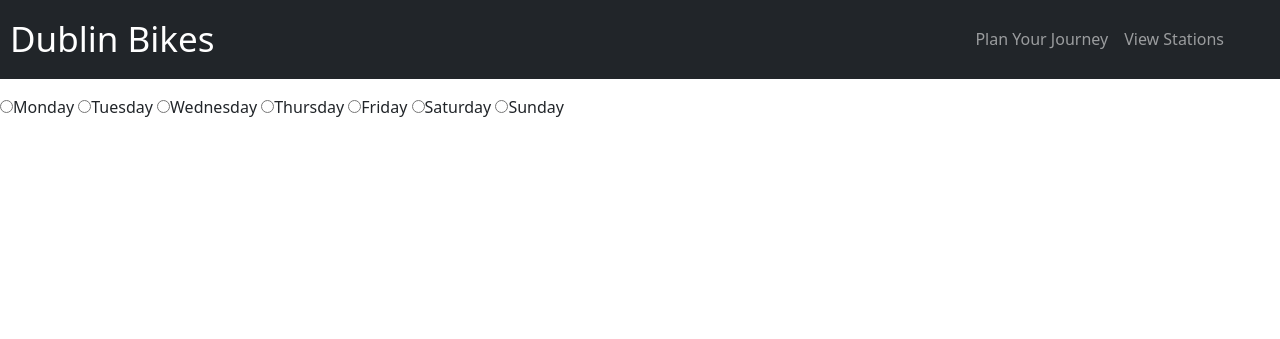
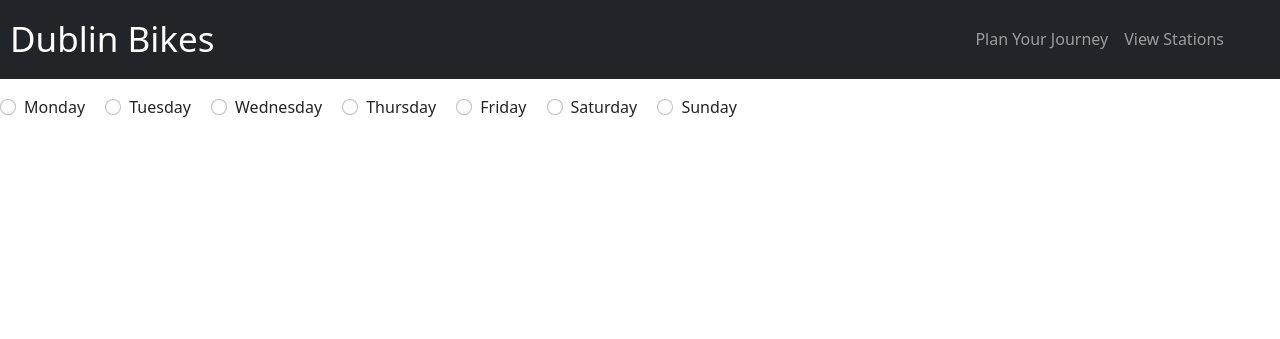
Before and after one commit to michaeldavitt/COMP30830_Dublin_Bikes_App, a Python web app: template web/templates/specific_station.html in a window 1280 px wide. Shown: the top 339 px of the page. Run offline with Jinja, Linux system fonts and the light colour scheme; the template is opened without the code that fills it, so the values that code supplies are empty; some libraries are stand-ins or nearby versions.

Commit message:
Redesigns checkboxes using Bootstrap

```diff
--- a/web/templates/specific_station.html
+++ b/web/templates/specific_station.html
@@ -7,13 +7,28 @@
         <ul id="station_info"></ul>
     </div>
 
-    <input type="radio" id="Monday" name="Monday" value="Monday" onclick="displayBikeAvailabilityChart(value)"><label for="Monday">Monday</label>
-    <input type="radio" id="Tuesday" name="Tuesday" value="Tuesday" onclick="displayBikeAvailabilityChart(value)"><label for="Tuesday">Tuesday</label>
-    <input type="radio" id="Wednesday" name="Wednesday" value="Wednesday" onclick="displayBikeAvailabilityChart(value)"><label for="Wednesday">Wednesday</label>
-    <input type="radio" id="Thursday" name="Thursday" value="Thursday" onclick="displayBikeAvailabilityChart(value)"><label for="Thursday">Thursday</label>
-    <input type="radio" id="Friday" name="Friday" value="Friday" onclick="displayBikeAvailabilityChart(value)"><label for="Friday">Friday</label>
-    <input type="radio" id="Saturday" name="Saturday" value="Saturday" onclick="displayBikeAvailabilityChart(value)"><label for="Saturday">Saturday</label>
-    <input type="radio" id="Sunday" name="Sunday" value="Sunday" onclick="displayBikeAvailabilityChart(value)"><label for="Sunday">Sunday</label>
+
+    <div class="form-check form-check-inline">
+        <input type="radio" class="form-check-input" id="Monday_Bikes" name="Radio_Bikes" value="Monday" onclick="displayBikeAvailabilityChart(value)"><label class="form-check-label" for="Monday_Bikes">Monday</label>
+    </div>
+    <div class="form-check form-check-inline">
+        <input type="radio" class="form-check-input" id="Tuesday_Bikes" name="Radio_Bikes" value="Tuesday" onclick="displayBikeAvailabilityChart(value)"><label class="form-check-label" for="Tuesday_Bikes">Tuesday</label>
+    </div>
+    <div class="form-check form-check-inline">
+        <input type="radio" class="form-check-input" id="Wednesday_Bikes" name="Radio_Bikes" value="Wednesday" onclick="displayBikeAvailabilityChart(value)"><label class="form-check-label" for="Wednesday_Bikes">Wednesday</label>
+    </div>
+    <div class="form-check form-check-inline">
+        <input type="radio" class="form-check-input" id="Thursday_Bikes" name="Radio_Bikes" value="Thursday" onclick="displayBikeAvailabilityChart(value)"><label class="form-check-label" for="Thursday_Bikes">Thursday</label>
+    </div>
+    <div class="form-check form-check-inline">
+        <input type="radio" class="form-check-input" id="Friday_Bikes" name="Radio_Bikes" value="Friday" onclick="displayBikeAvailabilityChart(value)"><label class="form-check-label" for="Friday_Bikes">Friday</label>
+    </div>
+    <div class="form-check form-check-inline">
+        <input type="radio" class="form-check-input" id="Saturday_Bikes" name="Radio_Bikes" value="Saturday" onclick="displayBikeAvailabilityChart(value)"><label class="form-check-label" for="Saturday_Bikes">Saturday</label>
+    </div>
+    <div class="form-check form-check-inline">
+        <input type="radio" class="form-check-input" id="Sunday_Bikes" name="Radio_Bikes" value="Sunday" onclick="displayBikeAvailabilityChart(value)"><label class="form-check-label" for="Sunday_Bikes">Sunday</label>
+    </div>
     <div id="chartDiv"></div>
 
     <!-- Script for outputting station information -->
```
